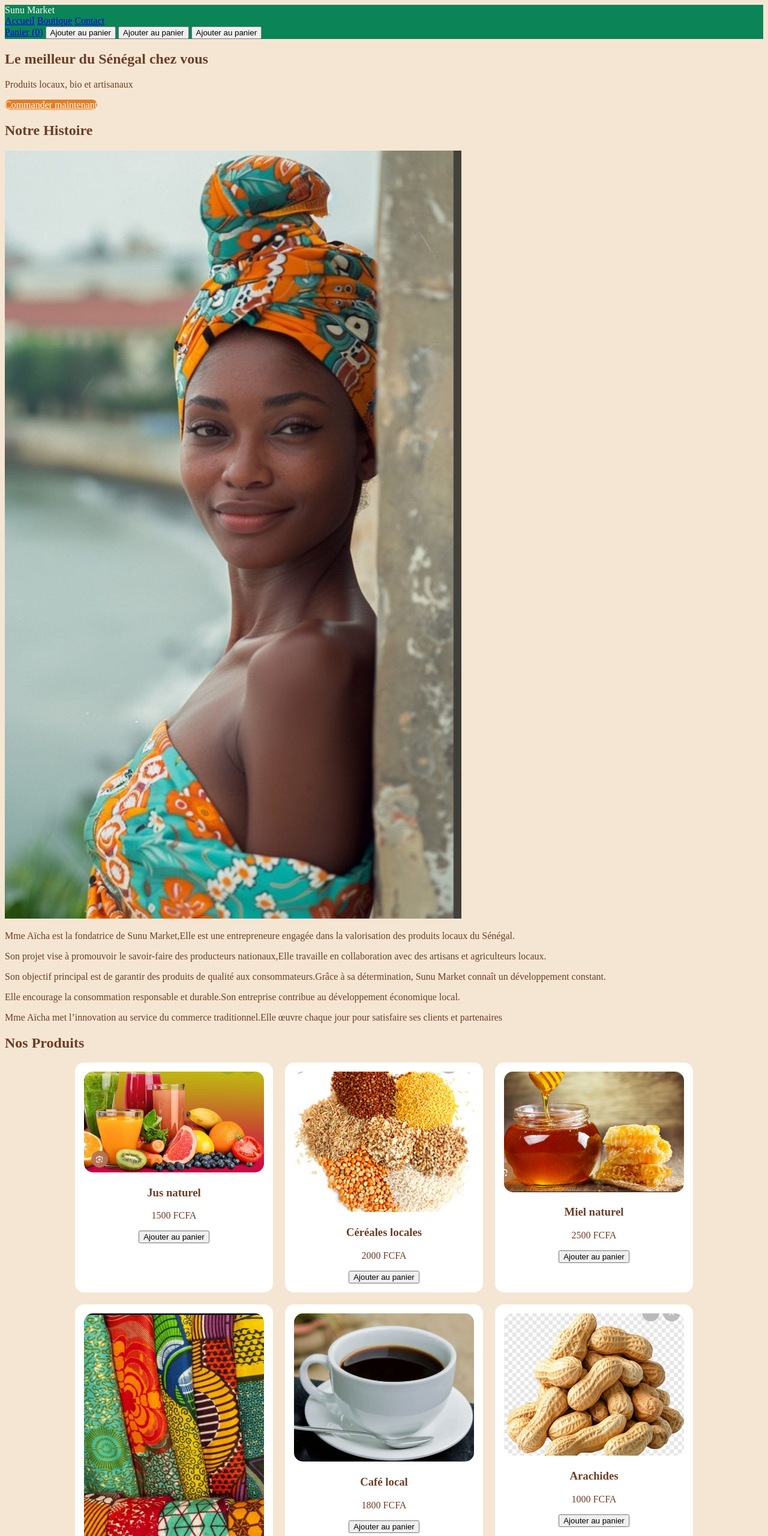
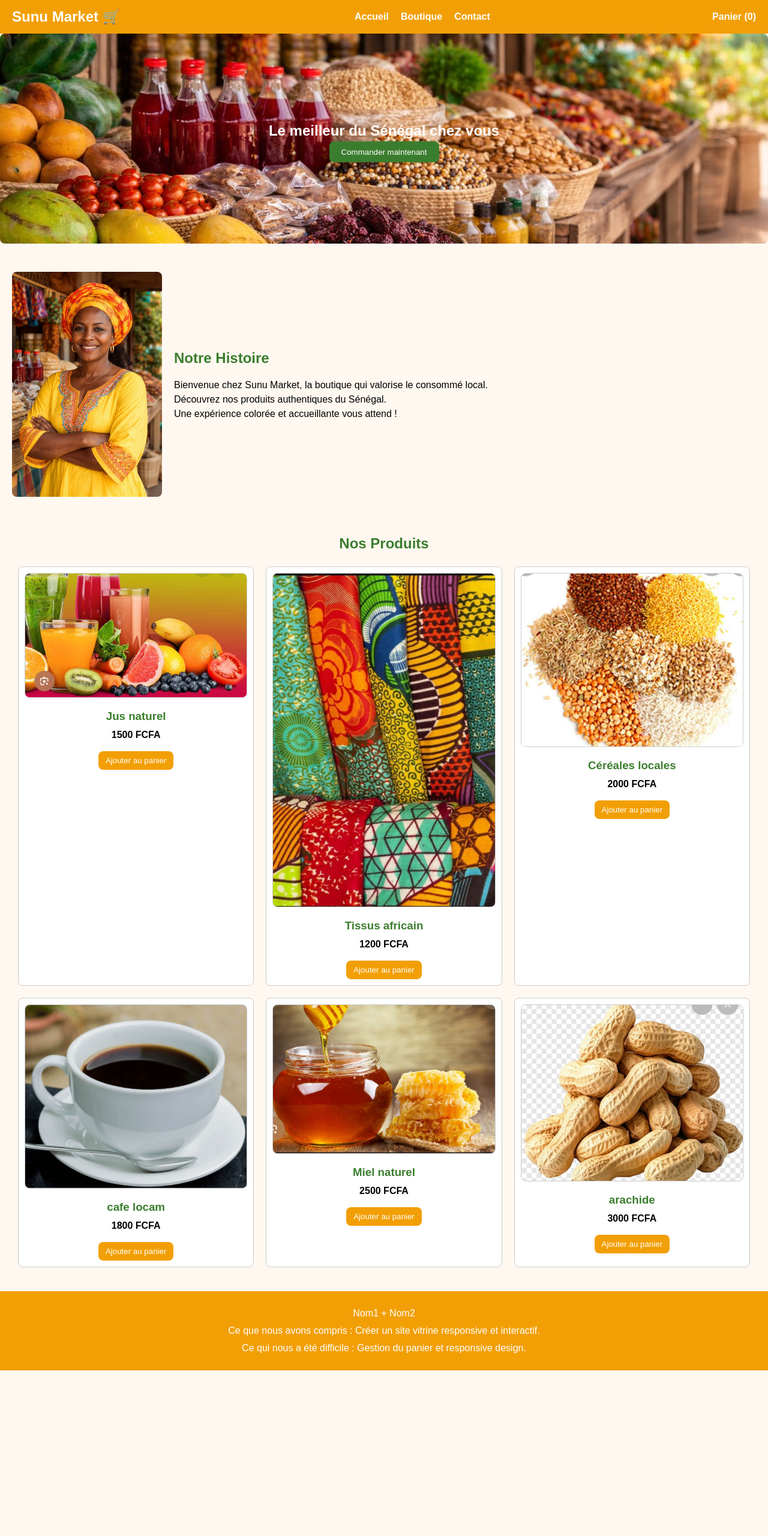
Before and after one commit to mbaeali670/projetScolaire, a plain HTML site: page index.html in a window 1280 px wide. Shown: the top 2560 px of the page at 60% size. After the commit the page ends 2284 px from the top, so only its background shows below. Drawn offline with Linux system fonts and the light colour scheme.

Commit message:
commit 2

```diff
--- a/index.html
+++ b/index.html
@@ -1,93 +1,100 @@
+
 <!DOCTYPE html>
 <html lang="fr">
 <head>
-  <meta charset="UTF-8" />
-  <meta name="viewport" content="width=device-width, initial-scale=1.0"/>
-  <title>Sunu Market</title>
-  <link rel="stylesheet" href="style.css">
+<meta charset="UTF-8">
+<meta name="viewport" content="width=device-width, initial-scale=1.0">
+<title>Sunu Market</title>
+<link rel="stylesheet" href="style.css">
 </head>
 <body>
-<header class="header">
-  <div class="logo">Sunu Market</div>
+
+<!-- HEADER -->
+<header>
+  <div class="logo">Sunu Market 🛒</div>
   <nav>
-    <a href="index.html">Accueil</a>
-    <a href="#boutique">Boutique</a>
-    <a href="contact.html">Contact</a>
+    <ul>
+      <li><a href="index.html">Accueil</a></li>
+      <li><a href="#boutique">Boutique</a></li>
+      <li><a href="contact.html">Contact</a></li>
+    </ul>
   </nav>
-  <a href="#panier">Panier (<span id="panier-count">0</span>)</a>
-<button class="btn-panier">Ajouter au panier</button>
-<button class="btn-panier">Ajouter au panier</button>
-<button class="btn-panier">Ajouter au panier</button>
+  <div id="compteur-panier">Panier (0)</div>
 </header>
+
+<!-- HERO -->
 <section class="hero">
-  <div class="hero-content">
-    <h1>Le meilleur du Sénégal chez vous </h1>
-    <p>Produits locaux, bio et artisanaux</p>
-    <a href="#" class="btn">Commander maintenant</a>
+  <img src="ok.jpeg" alt="Produits locaux" class="hero-img">
+  <div class="hero-text">
+    <h1>Le meilleur du Sénégal chez vous</h1>
+    <button onclick="document.querySelector('#boutique').scrollIntoView({behavior:'smooth'})">Commander maintenant</button>
   </div>
 </section>
-   <h2>Notre Histoire</h2>
-  <div class="presentation">
-    <img src="AICHA DIOPE.jpeg" alt="Photo de Mme Aicha" class="photo">
-    <div class="texte">
-        <p>Mme Aïcha est la fondatrice de Sunu Market,Elle est une entrepreneure engagée dans la valorisation des produits locaux du Sénégal.</p>
-        <p>Son projet vise à promouvoir le savoir-faire des producteurs nationaux,Elle travaille en collaboration avec des artisans et agriculteurs locaux.</p>
-        <p>Son objectif principal est de garantir des produits de qualité aux consommateurs.Grâce à sa détermination, Sunu Market connaît un développement constant.</p>
-        <p>Elle encourage la consommation responsable et durable.Son entreprise contribue au développement économique local.</p>
-        <p>Mme Aïcha met l’innovation au service du commerce traditionnel.Elle œuvre chaque jour pour satisfaire ses clients et partenaires</p>
+
+<!-- À PROPOS -->
+<section class="apropos">
+  <img src="aicha.jpeg" alt="Mme Aïcha Diop">
+  <div class="texte">
+    <h2>Notre Histoire</h2>
+    <p>Bienvenue chez Sunu Market, la boutique qui valorise le consommé local.</p>
+    <p>Découvrez nos produits authentiques du Sénégal.</p>
+    <p>Une expérience colorée et accueillante vous attend !</p>
+  </div>
+</section>
+
+<!-- BOUTIQUE -->
+<section id="boutique" class="boutique">
+  <h2>Nos Produits</h2>
+  <div class="cartes">
+    <div class="carte">
+      <img src="JUS NATUREL.jpeg" alt="Jus naturel">
+      <h3>Jus naturel</h3>
+      <p>1500 FCFA</p>
+      <button class="btn-panier">Ajouter au panier</button>
+    </div>
+    <div class="carte">
+      <img src="Tissu africain.jpeg" alt="Tissus africain">
+      <h3>Tissus africain</h3>
+      <p>1200 FCFA</p>
+      <button class="btn-panier">Ajouter au panier</button>
+    </div>
+    <div class="carte">
+      <img src="céréales locales.jpeg" alt="Céréales locales">
+      <h3>Céréales locales</h3>
+      <p>2000 FCFA</p>
+      <button class="btn-panier">Ajouter au panier</button>
+    </div>
+    <div class="carte">
+      <img src="cafe.jpeg" alt="cafe local">
+      <h3>cafe locam</h3>
+      <p>1800 FCFA</p>
+      <button class="btn-panier">Ajouter au panier</button>
+    </div>
+    <div class="carte">
+      <img src="MIEL NATUREL.jpeg" alt="miel naturel">
+      <h3>Miel naturel</h3>
+      <p>2500 FCFA</p>
+      <button class="btn-panier">Ajouter au panier</button>
+    </div>
+    <div class="carte">
+      <img src="arachide.jpeg" alt="arachide">
+      <h3>arachide</h3>
+      <p>3000 FCFA</p>
+      <button class="btn-panier">Ajouter au panier</button>
     </div>
   </div>
 </section>
-<section id="boutique" class="boutique">
-  <h2>Nos Produits</h2>
-  <div class="produits-grid">
-    <div class="produit-card">
-      <img src="JUS NATUREL.jpeg" alt="Jus naturel">
-      <h3>Jus naturel</h3><section class="about">
-      <p class="prix">1500 FCFA</p>
-      <button onclick="ajouterPanier('Jus naturel')">Ajouter au panier</button>
-    </div>
-    <div class="produit-card">
-      <img src="céréales locales.jpeg" alt="Céréales locales">
-      <h3>Céréales locales</h3>
-      <p class="prix">2000 FCFA</p>
-      <button onclick="ajouterPanier('Céréales locales')">Ajouter au panier</button>
-    </div>
-    <div class="produit-card">
-      <img src="MIEL NATUREL.jpeg" alt="Miel naturel">
-      <h3>Miel naturel</h3>
-      <p class="prix">2500 FCFA</p>
-      <button onclick="ajouterPanier('Miel naturel')">Ajouter au panier</button>
-    </div>
-    <div class="produit-card">
-      <img src="Tissu africain.jpeg" alt="Tissu africain">
-      <h3>Tissu africain</h3>
-      <p class="prix">5000 FCFA</p>
-      <button onclick="ajouterPanier('Tissu africain')">Ajouter au panier</button>
-    </div>
-    <div class="produit-card">
-      <img src="cafe.jpeg" alt="Café local">
-      <h3>Café local</h3>
-      <p class="prix">1800 FCFA</p>
-      <button onclick="ajouterPanier('Café local')">Ajouter au panier</button>
-    </div>
-    <div class="produit-card">
-      <img src="arachide.jpeg" alt="Arachides">
-      <h3>Arachides</h3>
-      <p class="prix">1000 FCFA</p>
-      <button onclick="ajouterPanier('Arachides')">Ajouter au panier</button>
-    </div>
-  </div>
-</section>
-<div id="message" class="message"></div>
-<button id="topBtn" onclick="retourHaut()">↑ Haut</button>
-<button>Ajouter au panier</button>
-<footer class="footer">
-  <p>© 2026 Sunu Market - Tous droits réservés</p>
-  <p>Binôme : MBAE ALI /Annyck Horine KOUMBA MAMFOUMBI</p>
-  <p>Ce que nous avons compris : créer un site vitrine avec HTML, CSS et JS.</p>
-  <p>Ce qui nous a été difficile : le responsive et la logique JavaScript.</p>
+
+<!-- FOOTER -->
+<footer>
+  <p>Nom1 + Nom2</p>
+  <p>Ce que nous avons compris : Créer un site vitrine responsive et interactif.</p>
+  <p>Ce qui nous a été difficile : Gestion du panier et responsive design.</p>
 </footer>
+
+<!-- BOUTON RETOUR EN HAUT -->
+<button id="btn-top">⬆</button>
+
 <script src="script.js"></script>
 </body>
 </html>
--- a/script.js
+++ b/script.js
@@ -1,22 +1,28 @@
-let compteur = 0;
-
-const panierCount = document.getElementById("panier-count");
-const boutonsPanier = document.querySelectorAll(".btn-panier");
-
-boutonsPanier.forEach((btn) => {
-  btn.addEventListener("click", () => {
-    compteur++;
-    panierCount.textContent = compteur;
+// PANIER
+let count = 0;
+const panier = document.querySelector('#compteur-panier');
+const btns = document.querySelectorAll('.btn-panier');
+btns.forEach(btn => {
+  btn.addEventListener('click', () => {
+    count++;
+    panier.textContent = `Panier (${count})`;
     alert("Excellent choix ! Ce produit a été ajouté.");
   });
 });
-document.addEventListener("DOMContentLoaded", function() {
-  const form= document.getElementById("formcontact");
-  if (form) {
-    form.addEventListener("submit", function(event) {
-      event.preventDefault() ;
 
-  alert("Merci! Mme Aicha a bien reçu votre message.");
-    });
-  }
+// BOUTON RETOUR
+const btnTop = document.querySelector('#btn-top');
+window.addEventListener('scroll', () => {
+  btnTop.style.display = (window.scrollY > 200) ? 'block' : 'none';
 });
+btnTop.addEventListener('click', () => { window.scrollTo({ top:0, behavior:'smooth' }); });
+
+// FORMULAIRE CONTACT
+const form = document.querySelector('#contact-form');
+if(form){
+  form.addEventListener('submit', e => {
+    e.preventDefault();
+    alert("Merci ! Mme Aïcha a bien reçu votre message");
+    form.reset();
+  });
+}
--- a/style.css
+++ b/style.css
@@ -1,74 +1,160 @@
-body {
-  background-color: #F5E6D3; /* beige */
-  color: #6B3E26; /* marron */
+/* RESET & BASE */
+* { margin:0; padding:0; box-sizing:border-box; font-family:Arial,sans-serif; }
+body { line-height:1.5; background:#fff8f0; }
+
+/* HEADER */
+header {
+  display:flex;
+  justify-content:space-between;
+  align-items:center;
+  padding:10px 20px;
+  background:#f29f05;
+  flex-wrap:wrap;
+}
+header .logo { color:#fff; font-weight:bold; font-size:1.5em; }
+nav ul { display:flex; list-style:none; flex-wrap:wrap; }
+nav ul li { margin-left:20px; }
+nav ul li a { text-decoration:none; color:#fff; font-weight:bold; }
+#compteur-panier { color:#fff; font-weight:bold; }
+
+/* HERO */
+.hero { position:relative; text-align:center; }
+.hero-img {
+  width:100%;
+  height:350px;
+  object-fit:cover;
+  border-radius:8px; /* coins légèrement arrondis */
+}
+.hero-text {
+  position:absolute;
+  top:50%;
+  left:50%;
+  transform:translate(-50%, -50%);
+  color:#fff;
+}
+.hero-text button {
+  padding:10px 20px;
+  border:none;
+  border-radius:8px;
+  background:#3b7d2e;
+  color:#fff;
+  cursor:pointer;
 }
 
-.header {
-  background-color: #0B8457; /* vert */
-  color: white;
+/* À PROPOS */
+.apropos {
+  display:flex;
+  padding:40px 20px;
+  gap:20px;
+  align-items:center;
+}
+.apropos img {
+  width:250px;
+  border-radius:8px;
+}
+.apropos .texte { flex:1; }
+.apropos h2 { margin-bottom:15px; color:#3b7d2e; }
+
+/* BOUTIQUE */
+.boutique {
+  padding:20px;
+  text-align:center;
+}
+.boutique h2 { margin-bottom:20px; color:#3b7d2e; }
+.boutique .cartes {
+  display:flex;
+  flex-wrap:wrap;
+  gap:20px;
+  justify-content:center;
+}
+.carte {
+  flex:0 0 calc(33.333% - 20px); /* 3 produits par ligne sur ordinateur */
+  background:#fff;
+  border:1px solid #ccc;
+  border-radius:8px; /* coins arrondis moyens */
+  text-align:center;
+  padding:10px;
+  transition: transform 0.3s;
+}
+.carte:hover { transform: scale(1.05); }
+.carte img {
+  width:100%;
+  border-radius:8px; /* coins arrondis uniformes */
+  border:1px solid #ccc; /* bordure fine autour de l'image */
+}
+.carte h3 { margin:10px 0 5px 0; color:#3b7d2e; }
+.carte p { margin:5px 0; font-weight:bold; }
+.carte button {
+  margin-top:10px;
+  padding:8px 12px;
+  border:none;
+  border-radius:8px;
+  background:#f29f05;
+  color:#fff;
+  cursor:pointer;
+}
+.carte button:hover { opacity:0.8; }
+
+/* FORMULAIRE CONTACT */
+.contact-form {
+  padding:40px 20px;
+  max-width:500px;
+  margin:0 auto;
+  text-align:center;
+}
+.contact-form h2 { margin-bottom:20px; color:#3b7d2e; }
+.contact-form input, .contact-form textarea {
+  width:100%;
+  padding:10px;
+  margin-bottom:15px;
+  border-radius:8px;
+  border:1px solid #ccc;
+}
+.contact-form button {
+  padding:10px 20px;
+  border:none;
+  border-radius:8px;
+  background:#3b7d2e;
+  color:#fff;
+  cursor:pointer;
 }
 
-.btn {
-  background-color: #E67E22; /* orange */
-  color: white;
-  border-radius: 25px;
+/* FOOTER */
+footer {
+  background:#f29f05;
+  color:#fff;
+  text-align:center;
+  padding:20px;
+  margin-top:20px;
+}
+footer p { margin:5px 0; }
+
+/* BOUTON RETOUR EN HAUT */
+#btn-top {
+  position:fixed;
+  bottom:30px;
+  right:30px;
+  padding:10px 15px;
+  font-size:18px;
+  border:none;
+  border-radius:50%;
+  background:#3b7d2e;
+  color:white;
+  cursor:pointer;
+  display:none;
 }
 
-.btn:hover {
-  background-color: #6B3E26; /* marron */
+/* RESPONSIVE */
+@media (max-width:768px) {
+  /* HEADER */
+  header { flex-direction:column; align-items:flex-start; }
+  nav ul { flex-direction:column; margin-top:10px; }
+  nav ul li { margin:10px 0; }
+
+  /* À PROPOS */
+  .apropos { flex-direction:column; text-align:center; }
+  .apropos img { width:100%; max-width:300px; margin-bottom:20px; }
+
+  /* BOUTIQUE */
+  .carte { flex:0 0 90%; max-width:300px; } /* 1 produit par ligne sur mobile */
 }
-
-.footer {
-  background-color: #6B3E26; /* marron */
-  color: white;
-}
-.apropos-container {
-  display: flex;
-  align-items: center;
-  gap: 30px;
-  padding: 40px 20px;
-}
-
-.apropos-container img {
-  width: 300px;
-  max-width: 100%;
-  border-radius: 15px; /* image arrondie */
-}
-.produits-grid {
-  display: flex;
-  flex-wrap: wrap;
-  justify-content: center;
-  gap: 20px;
-}
-
-.produit-card {
-  width: 300px;
-  background: white;
-  padding: 15px;
-  border-radius: 15px;
-  text-align: center;
-}
-
-.produit-card img {
-  width: 100%;
-  border-radius: 15px;
-}
-@media (max-width: 768px) {
-
-  /* À propos : photo au-dessus */
-  .apropos-container {
-    flex-direction: column;
-    text-align: center;
-  }
-
-  /* Produits : 1 colonne */
-  .produits-grid {
-    flex-direction: column;
-    align-items: center;
-  }
-
-  .produit-card {
-    width: 90%;
-  }
-
-}
```
Also changed, not shown: contact.html (+29 -31 lines), AICHA DIOPE.jpeg (deleted), aicha.jpeg (added), ok.jpeg (added), photo.jpeg (added).
